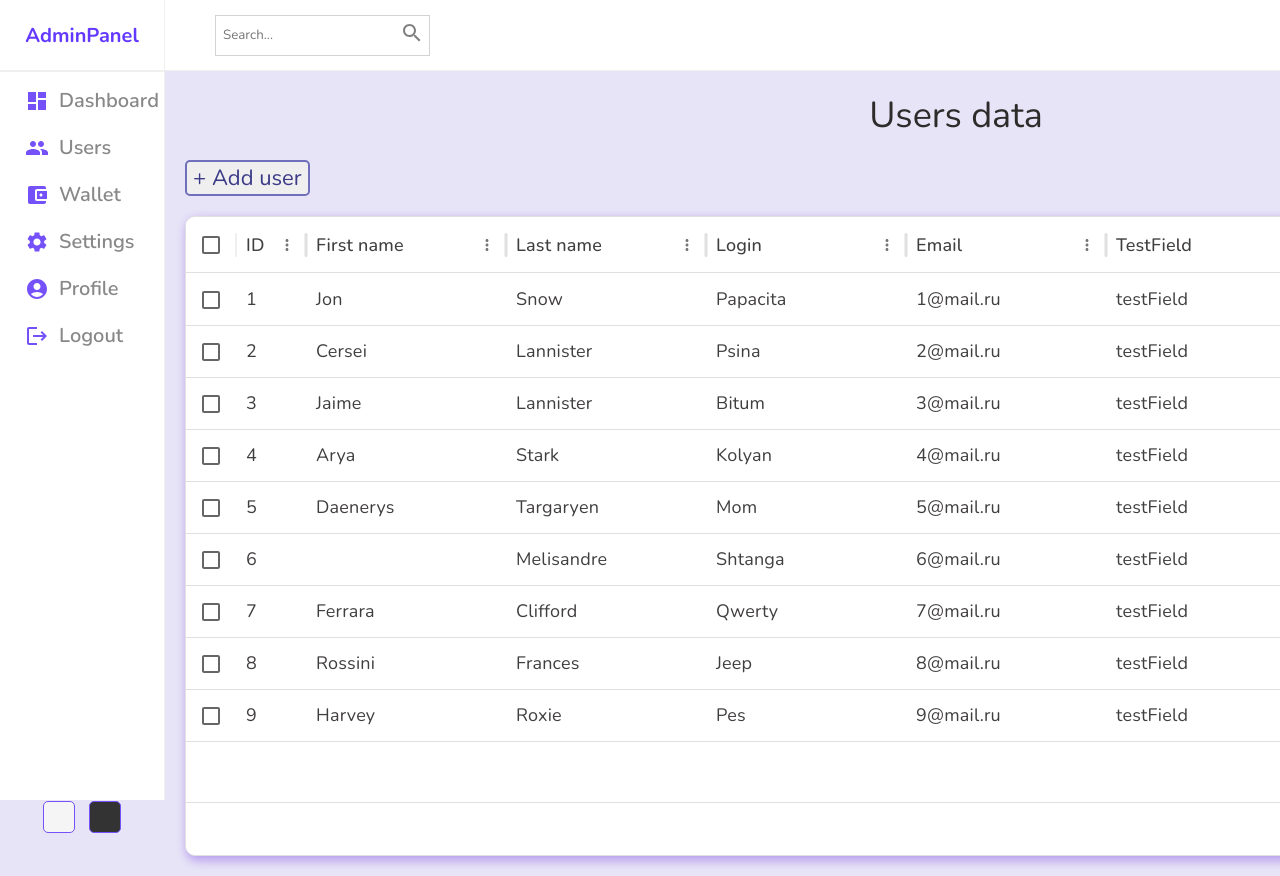
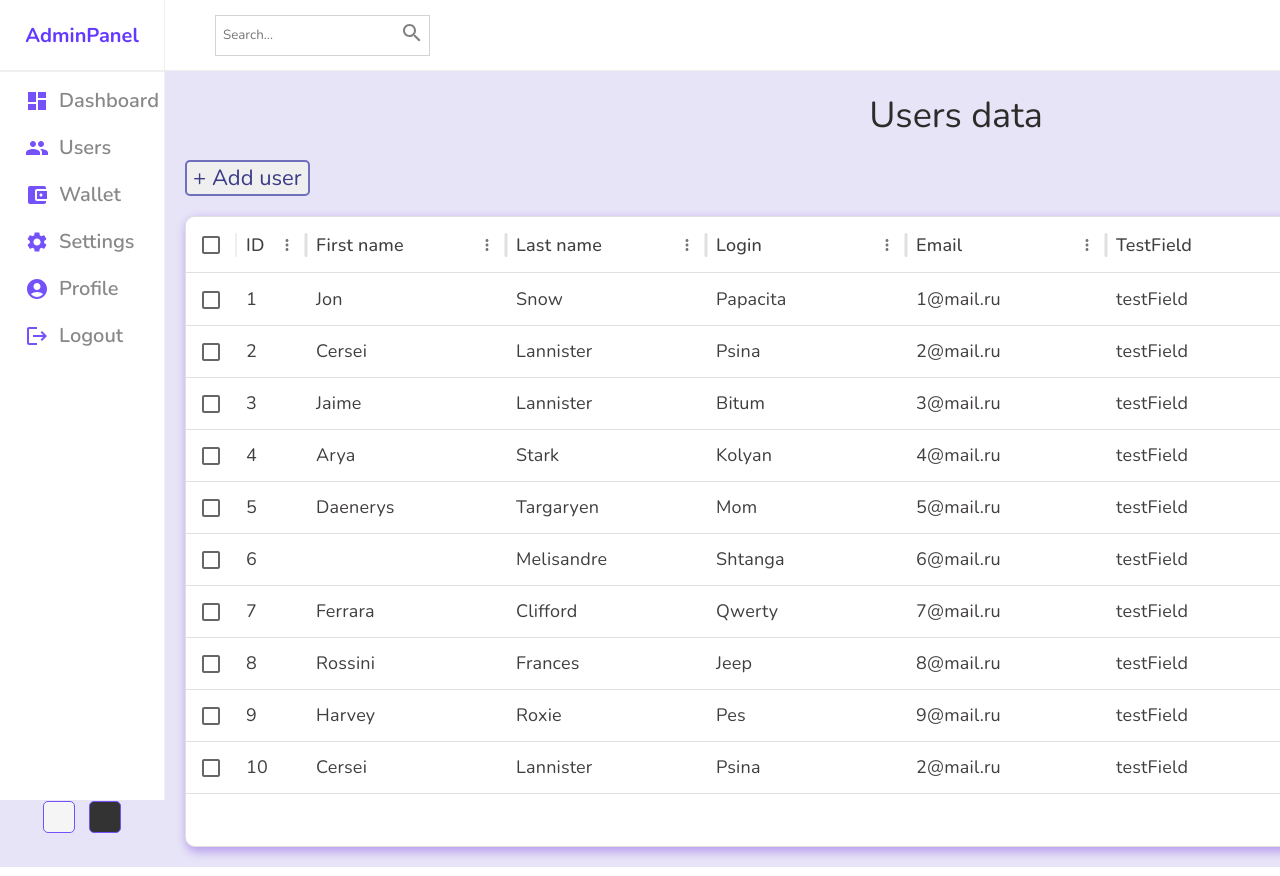
Before and after one commit to Bitummit/CryptoDashboard, a React (Vite) app: page /users in a window 1280 px wide. Shown: the top 876 px of the page. Built offline with nearby package versions, Linux system fonts and the light colour scheme.

Commit message:
modify datatable

```diff
--- a/src/components/datatable/Datatable.jsx
+++ b/src/components/datatable/Datatable.jsx
@@ -37,7 +37,7 @@ export default function DataTable() {
           columns={columns}
           initialState={{
             pagination: {
-              paginationModel: { page: 0, pageSize: 15 },
+              paginationModel: { page: 0, pageSize: 10 },
             },
           }}
           checkboxSelection
--- a/src/components/datatable/data.js
+++ b/src/components/datatable/data.js
@@ -82,4 +82,22 @@ export const rows = [
       test: "testField",
       status: "Active",
     },
-  ];
+    {
+      id: 10,
+      lastName: "Lannister",
+      firstName: "Cersei",
+      login: "Psina",
+      email: "2@mail.ru",
+      test: "testField",
+      status: "Active",
+    },
+    {
+      id: 11,
+      lastName: "Lannister",
+      firstName: "Cersei",
+      login: "Psina",
+      email: "2@mail.ru",
+      test: "testField",
+      status: "Active",
+    },
+];
--- a/src/components/datatable/datatable.scss
+++ b/src/components/datatable/datatable.scss
@@ -24,7 +24,6 @@
   }
 
   .datatable {
-    height: 80vh;
     margin: 20px;
 
     .data {
```
